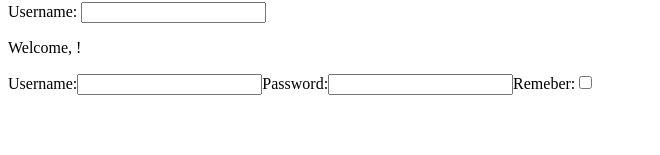
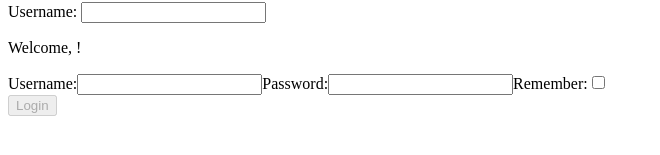
Before and after one commit to Martybb01/react-exercises, a React (Create React App) app: page / in a window 1280 px wide. Shown: the part 397-552 px from the top of the page, without its empty margins (0-660 px from the left). Built offline with nearby package versions, Linux system fonts and the light colour scheme.

Commit message:
add login button

```diff
--- a/src/Login.js
+++ b/src/Login.js
@@ -12,6 +12,13 @@ export class Login extends React.Component {
     const type = event.target.type;
     const checked = event.target.checked;
     this.setState({ [name]: type === "checkbox" ? checked : value });
+  };
+  onLogin = () => {
+    console.log(this.state);
+    this.setState({
+      username: this.state.username,
+      password: this.state.password,
+    });
   };
 
   render() {
@@ -31,13 +38,22 @@ export class Login extends React.Component {
           value={this.state.password}
           onChange={this.handleInputChange}
         ></input>
-        <label>Remeber:</label>
+        <label>Remember:</label>
         <input
           type="checkbox"
           name="remember"
           checked={this.state.remember}
           onChange={this.handleInputChange}
         ></input>
+        <br />
+        <button
+          name="login"
+          type="submit"
+          onClick={this.onLogin}
+          disabled={!(this.state.password && this.state.username)}
+        >
+          Login
+        </button>
       </div>
     );
   }
```
